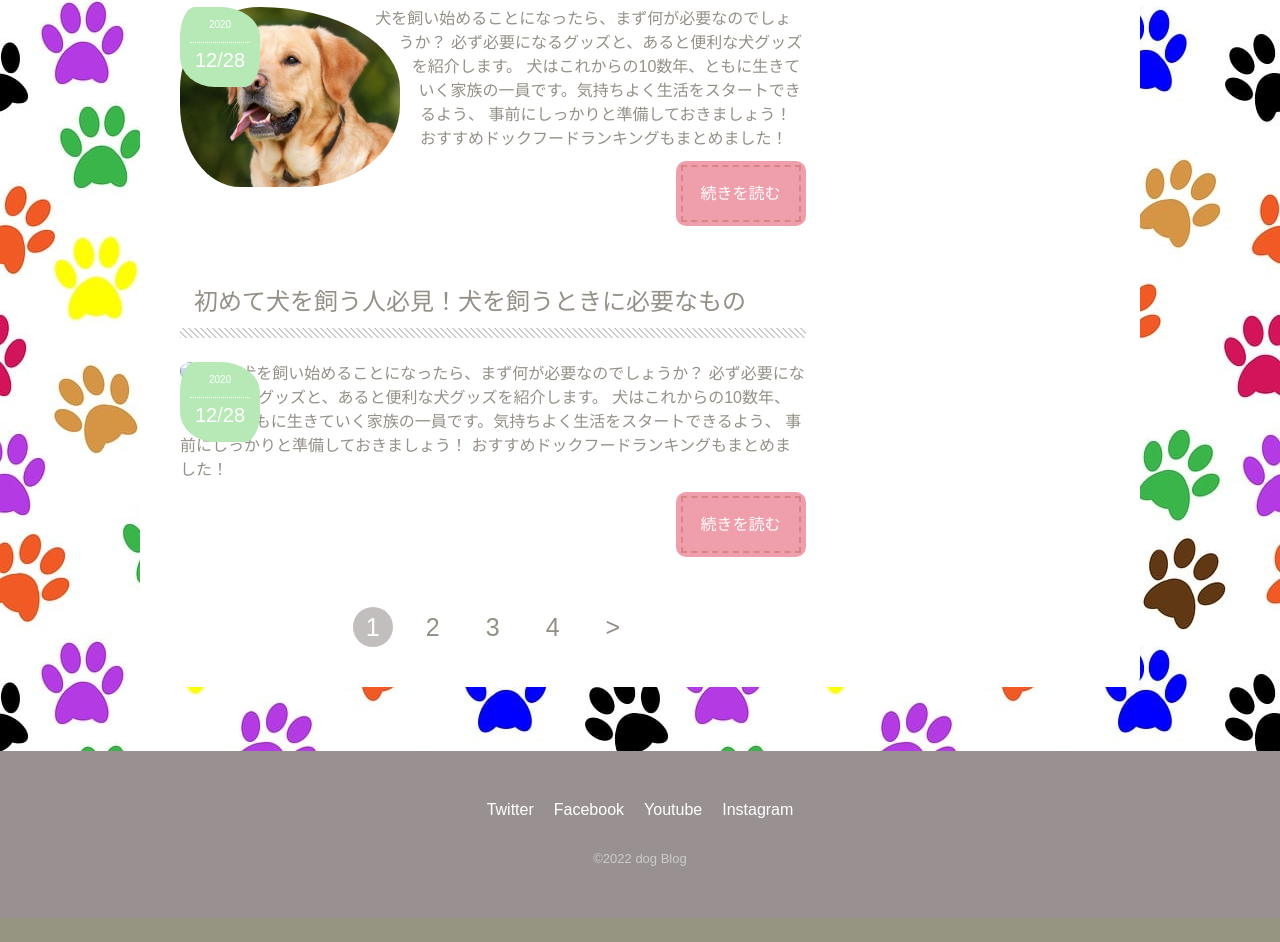
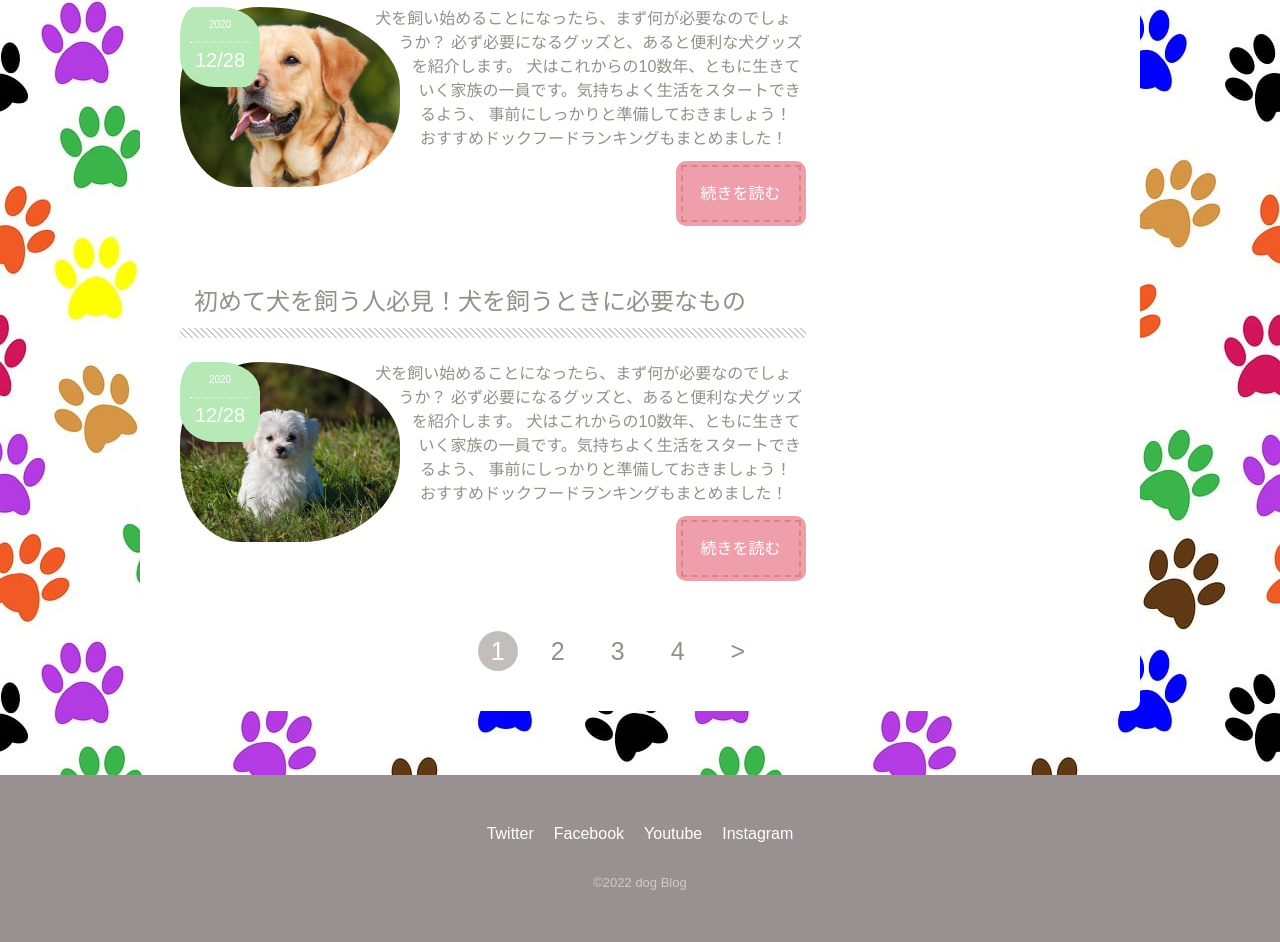
Before and after one commit to Kato-Dai26/kato-10-pro.github.io, a plain HTML site: page index.html in a window 1280 px wide. Shown: the part 1370-2312 px from the top of the page. Before the commit the page ends 2288 px from the top, so only its background shows below. Drawn offline with nearby package versions, Linux system fonts and the light colour scheme; some packages are replaced by stand-ins of ours.

Commit message:
Update index.html

```diff
--- a/index.html
+++ b/index.html
@@ -105,7 +105,7 @@
           <p class="post-date">
             <span>2020</span>12/28
           </p>
-          <img class="logo" src="img/maltese-g1a11edf34_640.jpg" alt="犬">
+          <img class="logo" src="https://raw.githubusercontent.com/Kato-Dai26/kato-10-pro.github.io/c9407038e92be5fc3078bb7972ca8d82f710f964/maltese-g1a11edf34_640.jpg" alt="犬">
         </div>
         <p>
           犬を飼い始めることになったら、まず何が必要なのでしょうか？ 必ず必要になるグッズと、あると便利な犬グッズを紹介します。 犬はこれからの10数年、ともに生きていく家族の一員です。気持ちよく生活をスタートできるよう、 事前にしっかりと準備しておきましょう！ おすすめドックフードランキングもまとめました！
```
